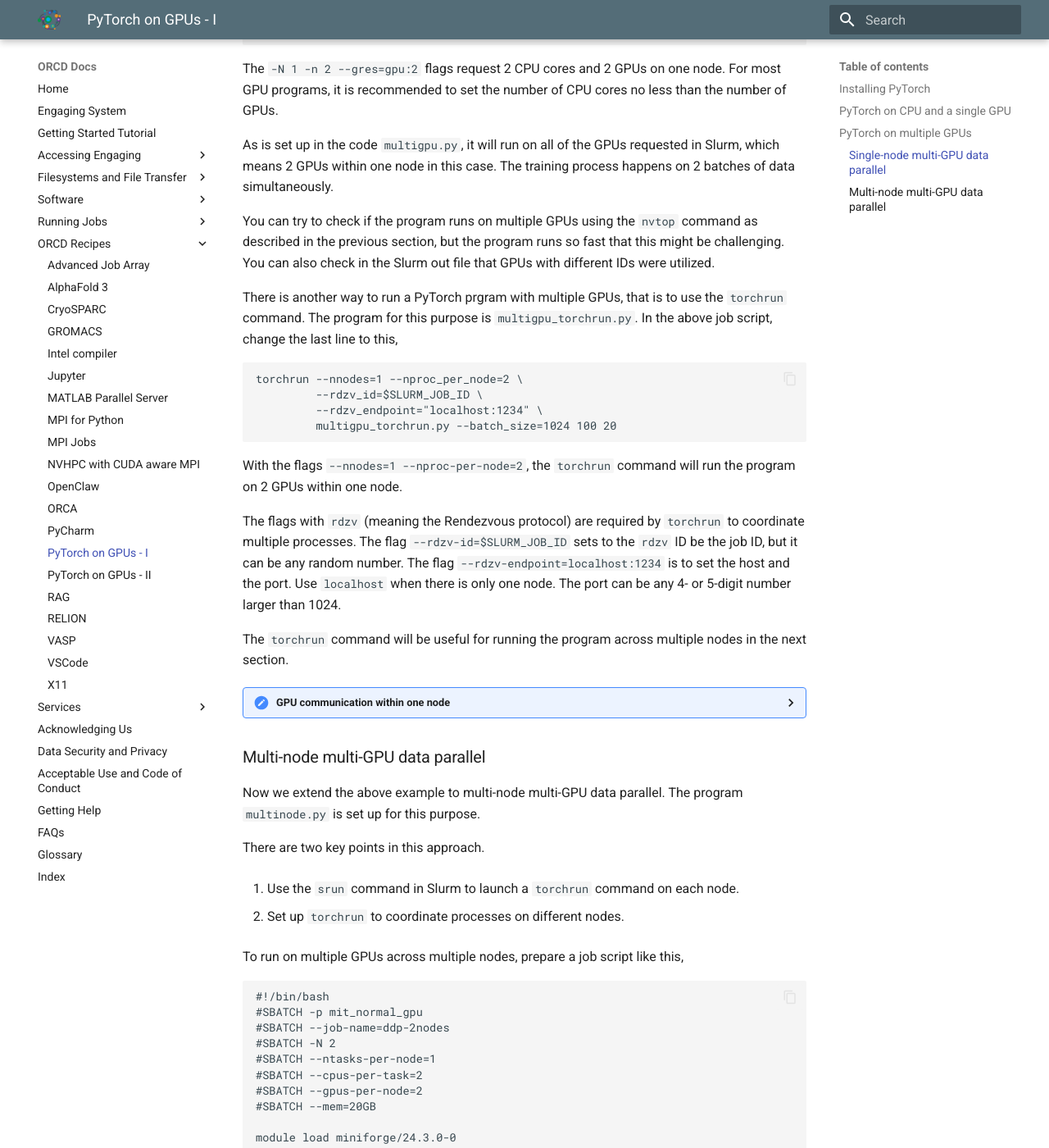
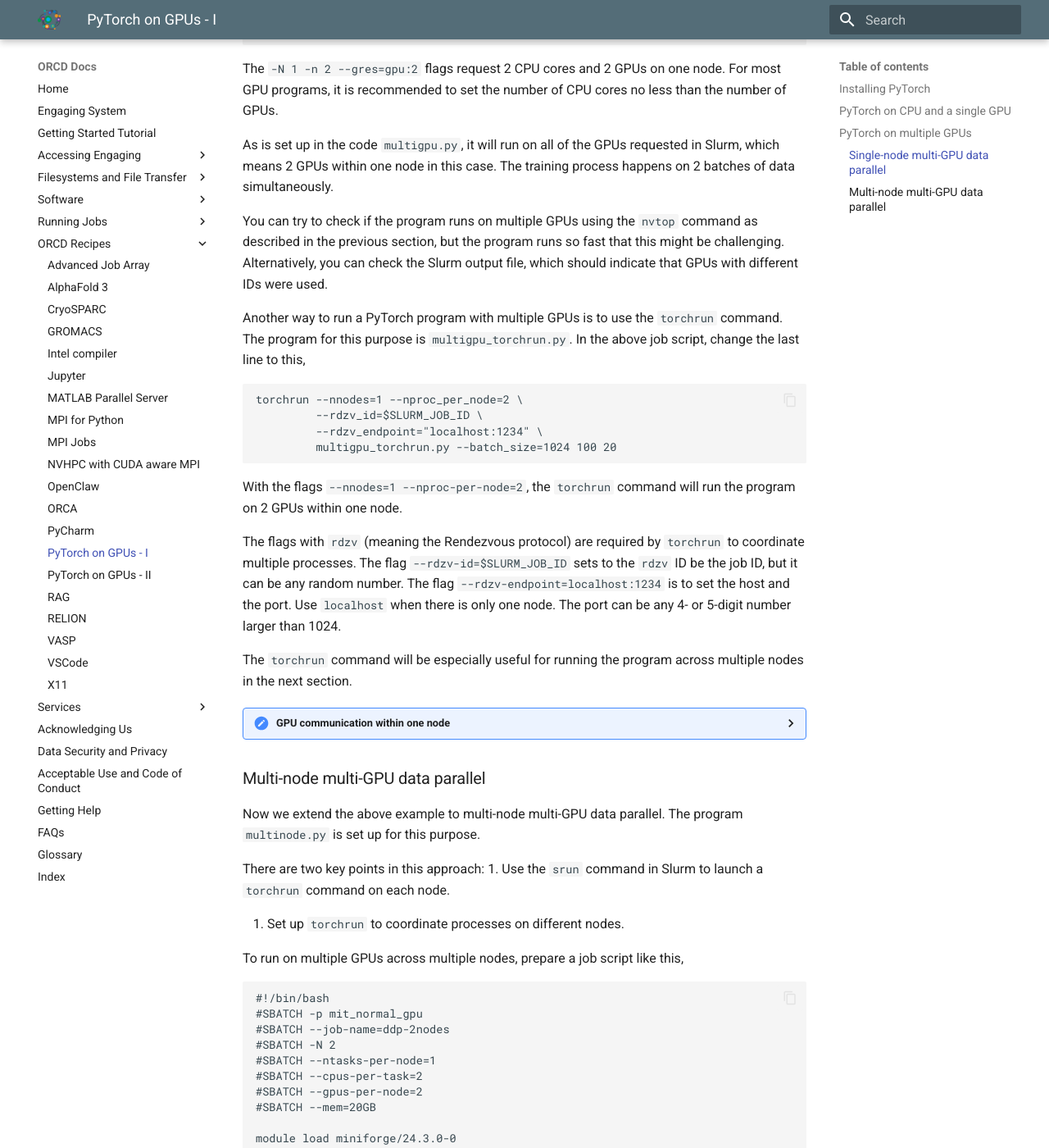
Before and after one commit to mit-orcd/orcd-docs-edit, an MkDocs documentation site: the page built from docs/recipes/torch-gpu.md, in a window 1280 px wide and 1400 px high, scrolled down 2670 px. Shown: the whole window at 82% size. Built offline with MkDocs 1.6.1 and Material for MkDocs 9.7.7, drawn with Linux system fonts in a browser that asks for light colours; some of the changed text lies outside the part shown.

Commit message:
Improve wording and fix the explanation of the multi-node, multi-gpu script

````diff
--- a/docs/recipes/torch-gpu.md
+++ b/docs/recipes/torch-gpu.md
@@ -109,9 +109,9 @@
 
 As is set up in the code `multigpu.py`, it will run on all of the GPUs requested in Slurm, which means 2 GPUs within one node in this case. The training process happens on 2 batches of data simultaneously.
 
-You can try to check if the program runs on multiple GPUs using the `nvtop` command as described in the previous section, but the program runs so fast that this might be challenging. You can also check in the Slurm out file that GPUs with different IDs were utilized.
+You can try to check if the program runs on multiple GPUs using the `nvtop` command as described in the previous section, but the program runs so fast that this might be challenging. Alternatively, you can check the Slurm output file, which should indicate that GPUs with different IDs were used.
 
-There is another way to run a PyTorch prgram with multiple GPUs, that is to use the `torchrun` command. The program for this purpose is `multigpu_torchrun.py`. In the above job script, change the last line to this,
+Another way to run a PyTorch program with multiple GPUs is to use the `torchrun` command. The program for this purpose is `multigpu_torchrun.py`. In the above job script, change the last line to this,
 ```
 torchrun --nnodes=1 --nproc_per_node=2 \
          --rdzv_id=$SLURM_JOB_ID \
@@ -123,7 +123,7 @@
 
 The flags with `rdzv` (meaning the Rendezvous protocol) are required by `torchrun` to coordinate multiple processes. The flag `--rdzv-id=$SLURM_JOB_ID` sets to the `rdzv` ID be the job ID, but it can be any random number. The flag `--rdzv-endpoint=localhost:1234 ` is to set the host and the port. Use `localhost` when there is only one node. The port can be any 4- or 5-digit number larger than 1024.
 
-The `torchrun` command will be useful for running the program across multiple nodes in the next section.
+The `torchrun` command will be especially useful for running the program across multiple nodes in the next section.
 
 ??? "GPU communication within one node"
     The NVIDIA Collective Communications Library (NCCL) is set as the backend in the PyTorch programs `multigpu.py` and `multigpu_torchrun.py`, so that the data communication between GPUs within one node benefits from the high bandwidth of NVLinks.
@@ -133,8 +133,7 @@
 
 Now we extend the above example to multi-node multi-GPU data parallel. The program `multinode.py` is set up for this purpose.
 
-There are two key points in this approach.
-
+There are two key points in this approach:
 1. Use the `srun` command in Slurm to launch a `torchrun` command on each node.
 
 2. Set up `torchrun` to coordinate processes on different nodes.
````
Also changed, not shown: other parts of docs/recipes/torch-gpu.md (+4 -4 lines).
